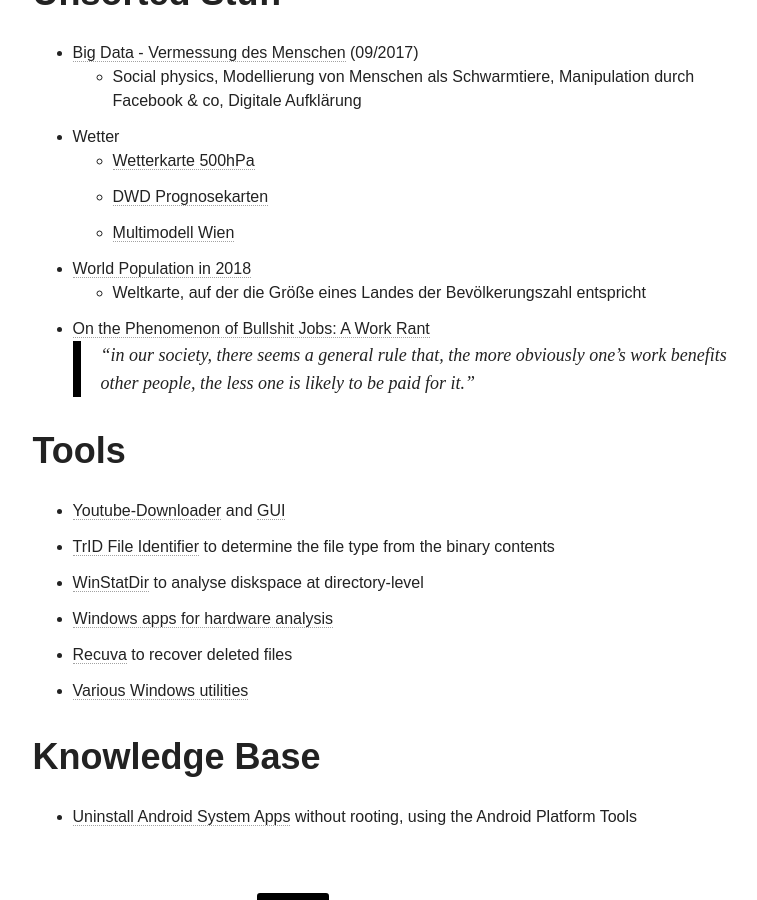
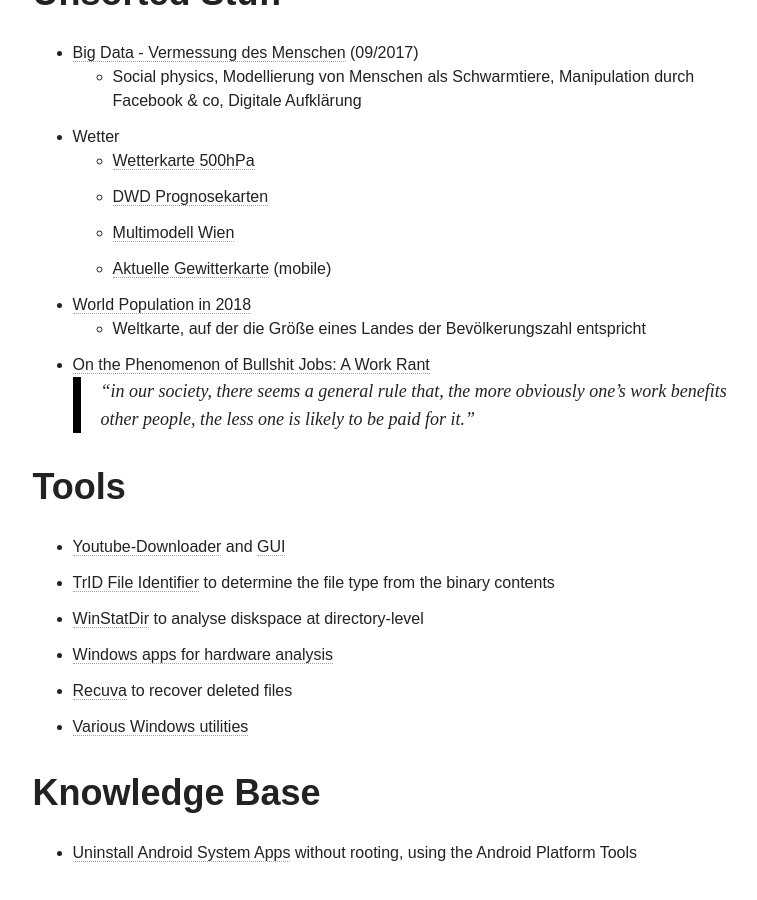
Before and after one commit to martoe/martoe.github.io, a Jekyll site: the page built from _posts/2000-01-01-links-general.md, in a window 1280 px wide and 900 px high, scrolled down 312 px. Shown: the whole window, without its empty margins (347-1104 px from the left). Built offline with Jekyll 4.4.1, drawn with Linux system fonts in a browser that asks for light colours; nearby versions of some CDN libraries.

Commit message:
Links added

```diff
--- a/_posts/2000-01-01-links-general.md
+++ b/_posts/2000-01-01-links-general.md
@@ -13,6 +13,7 @@
     * [Wetterkarte 500hPa](https://www.wetteronline.de/profiwetter/europa?parameter=z500)
     * [DWD Prognosekarten](https://www.dwd.de/DE/leistungen/hobbymet_wk_europa/hobbyeuropakarten.html)
     * [Multimodell Wien](https://www.meteoblue.com/de/wetter/vorhersage/multimodel/wien_%c3%96sterreich_2761369)
+    * [Aktuelle Gewitterkarte](https://mobile.aldis.at/mobile-gewitterkarte.htm) (mobile)
 * [World Population in 2018](https://ourworldindata.org/world-population-cartogram)
     * Weltkarte, auf der die Größe eines Landes der Bevölkerungszahl entspricht
 * [On the Phenomenon of Bullshit Jobs: A Work Rant](https://strikemag.org/bullshit-jobs/)
```
